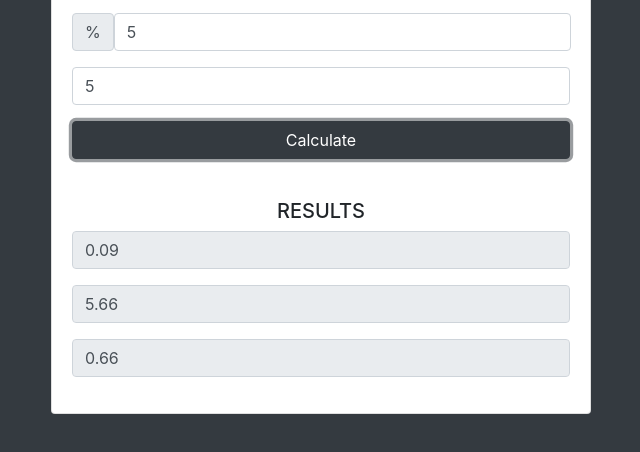
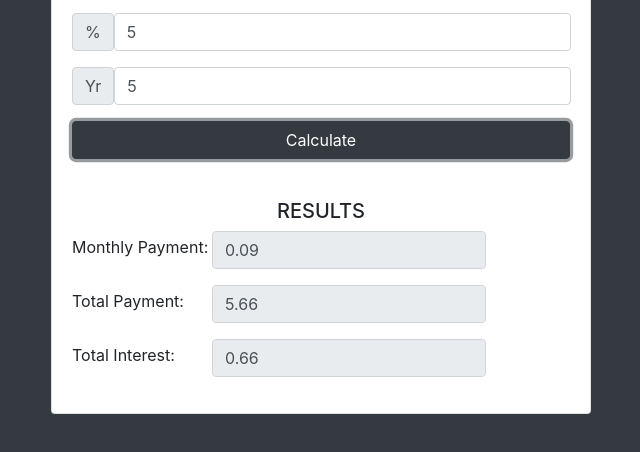
Before and after one commit to ajaybgupta/webdev-js-hands-on, a plain HTML site: page dom-project/loan-calculator-app/index.html in a window 1280 px wide. Both pictures are taken after typing "5", "5", "5" into the empty fields and a click on the input "Calculate". Shown: the part 182-634 px from the top of the page, without its empty margins (319-959 px from the left). Drawn offline with nearby package versions, Linux system fonts and the light colour scheme.

Commit message:
Calculator App HTML Fixes

```diff
--- a/dom-project/loan-calculator-app/index.html
+++ b/dom-project/loan-calculator-app/index.html
@@ -13,6 +13,10 @@
     <style>
         #loading, #results {
             display: none;
+        }
+        .control-label {
+            width: 140px;
+            text-align: left;
         }
     </style>
   </head>
@@ -36,7 +40,10 @@
                             </div>
                         </div>
                         <div class="form-group">
-                            <input type="number" id="years" class="form-control" placeholder="Years to repay">
+                            <div class="input-group-prepend">
+                                <span class="input-group-text">Yr</span>
+                                <input type="number" id="years" class="form-control" placeholder="Years to repay">
+                            </div>
                         </div>
                         <div class="form-group">
                             <input type="submit" value="Calculate" class="btn btn-dark btn-block">
@@ -51,17 +58,26 @@
                         <h5>RESULTS</h5>
                         <div class="form-group">
                             <div class="input-group">
-                                <input type="number" id="monthly-payment" class="form-control" placeholder="Monthly Payment" disabled>
+                                <label for="monthly-payment" class="control-label pt-1">Monthly Payment:</label>
+                                <div>
+                                    <input type="number" step="0.01" id="monthly-payment" class="form-control" placeholder="Monthly Payment" disabled>
+                                </div>
                             </div>
                         </div>
                         <div class="form-group">
                             <div class="input-group">
-                                <input type="number" id="total-payment" class="form-control" placeholder="Total Payment" disabled>
+                                <label for="monthly-payment" class="control-label pt-1">Total Payment:</label>
+                                <div>
+                                    <input type="number" step="0.01" id="total-payment" class="form-control" placeholder="Total Payment" disabled>
+                                </div>
                             </div>
                         </div>
                         <div class="form-group">
                             <div class="input-group">
-                                <input type="number" id="total-interest" class="form-control" placeholder="Total Interest" disabled>
+                                <label for="monthly-payment" class="control-label pt-1">Total Interest:</label>
+                                <div>
+                                    <input type="number" step="0.01" id="total-interest" class="form-control" placeholder="Total Interest" disabled>
+                                </div>
                             </div>
                         </div>
                     </div>
```
